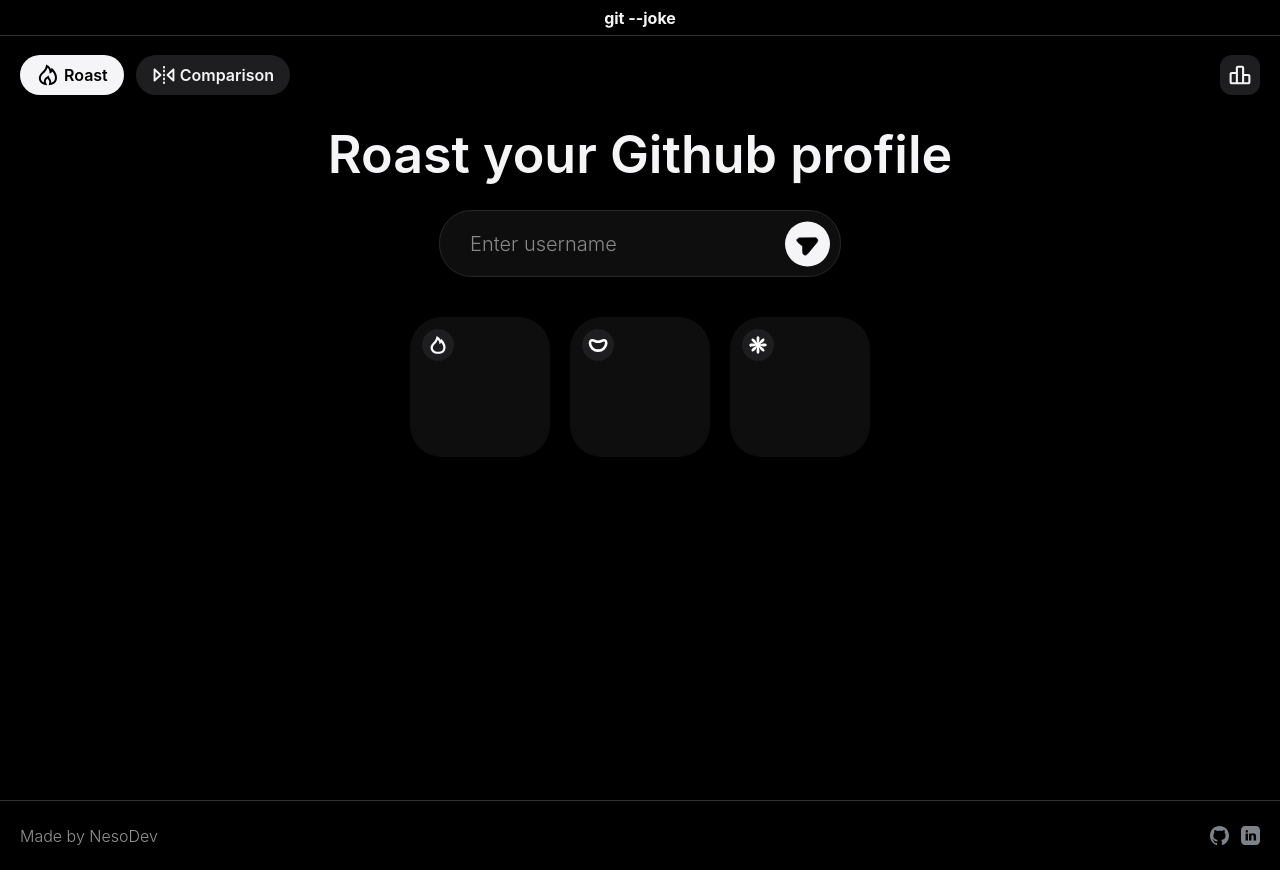
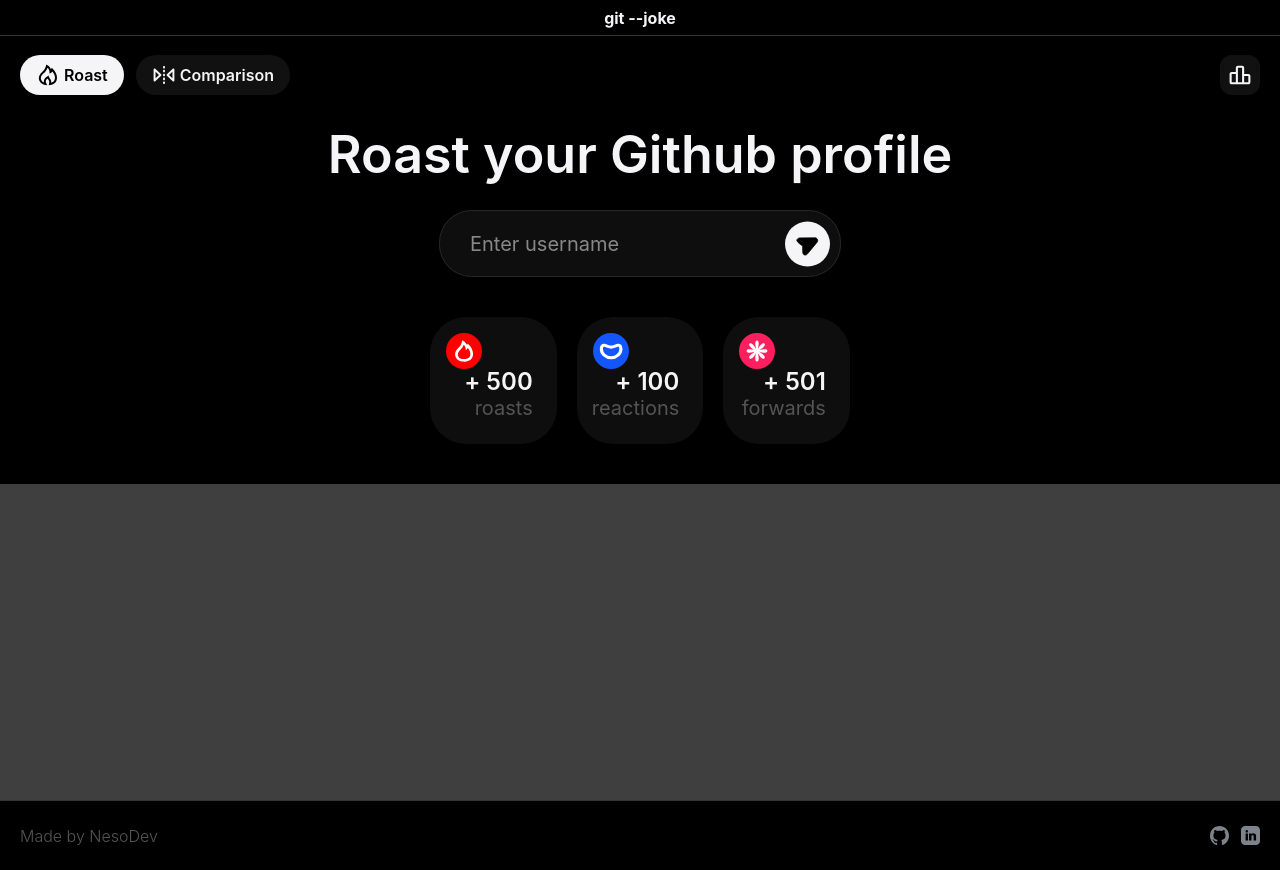
Before and after one commit to NesoDev/git-joke, a Nuxt app: page /home/roast in a window 1280 px wide. Built offline with nearby package versions, Linux system fonts and the light colour scheme.

Commit message:
change: remake roast page

```diff
--- a/app/assets/css/global.css
+++ b/app/assets/css/global.css
@@ -46,12 +46,12 @@
   --bg-surface: #000;
   --bg-primary: #f5f5f7;
   --bg-secondary: #0e0e0e;
-  --bg-tertiary: #1e1e20;
+  --bg-tertiary: #333336;
   --bg-quaternary: #111;
 
   /* ----- Text ----- */
   --text-primary: #f5f5f7;
-  --text-secondary: #939393;
+  --text-secondary: #545454;
   --text-active: #000;
   --text-inactive: #888888;
   --text-link: #2897ff;
--- a/app/components/InputRoast.vue
+++ b/app/components/InputRoast.vue
@@ -30,7 +30,7 @@
   font-family: -apple-system, BlinkMacSystemFont,
     "SF Pro Display", "SF Pro Text", "Inter",
     "Helvetica Neue", "Helvetica", "Arial", sans-serif;
-  font-weight: 300;
+  font-weight: 400;
   font-size: var(--r-size-5);
   color: var(--text-primary);
   box-sizing: border-box;
--- a/app/layouts/home.vue
+++ b/app/layouts/home.vue
@@ -30,7 +30,7 @@
 /* ---------------- General ---------------- */
 .layout-home {
     width: 100%;
-    height: calc(100svh - 35px);
+    height: calc(100dvh - 35px);
     display: flex;
     flex-direction: column;
     box-sizing: border-box;
@@ -74,7 +74,7 @@
     border-radius: var(--s-size-6);
     box-sizing: border-box;
     text-decoration: none;
-    background: var(--bg-tertiary);
+    background: var(--bg-quaternary);
     transition: background 0.15s ease;
 }
 
--- a/app/pages/home/roast.vue
+++ b/app/pages/home/roast.vue
@@ -4,7 +4,7 @@
 const metrics = reactive({
     roasts: { num: 509, counter: 0 },
     reactions: { num: 108, counter: 0 },
-    forwards: { num: 58, counter: 0 },
+    forwards: { num: 600, counter: 0 },
 })
 
 const stats = computed(() => {
@@ -59,37 +59,31 @@
                 <div class="page__metrics">
                     <div id="roasts-metric" class="metric-card">
                         <div id="roast-icon" class="metric-card__icon"><img src="/icons/ic_fire.svg" alt=""></div>
-                        <!--
-                        <p class="metric__text">
-                            <span class="metric__text-main">{{ `${stats.roasts < 10 ? "" : "+ "
+                        <p class="metric-card__text">
+                            <span class="metric-card__text-main">{{ `${stats.roasts < 10 ? "" : "+ "
                                 }${metrics.roasts.counter}` }}</span>
-                                    <span class="metric__text-secondary">roasts</span>
+                                    <span class="metric-card__text-secondary">roasts</span>
                         </p>
-                        -->
                     </div>
                     <div id="roasts-metric" class="metric-card">
                         <div id="reaction-icon" class="metric-card__icon"><img src="/icons/ic_smile.svg" alt=""></div>
-                        <!--
-                        <p class="metric__text">
-                            <span class="metric__text-main">{{ `${stats.reactions < 10 ? "" : "+ "
+                        <p class="metric-card__text">
+                            <span class="metric-card__text-main">{{ `${stats.reactions < 10 ? "" : "+ "
                                 }${metrics.reactions.counter}` }}</span>
-                                    <span class="metric__text-secondary">reactions</span>
+                                    <span class="metric-card__text-secondary">reactions</span>
                         </p>
-                        -->
                     </div>
                     <div id="roasts-metric" class="metric-card">
                         <div id="forward-icon" class="metric-card__icon"><img src="/icons/ic_asterisk.svg" alt=""></div>
-                        <!--
-                        <p class="metric__text">
-                            <span class="metric__text-main">{{ `${stats.forwards < 10 ? "" : "+ "
+                        <p class="metric-card__text">
+                            <span class="metric-card__text-main">{{ `${stats.forwards < 10 ? "" : "+ "
                                 }${metrics.forwards.counter}` }}</span>
-                                    <span class="metric__text-secondary">forwards</span>
+                                    <span class="metric-card__text-secondary">forwards</span>
                         </p>
-                        -->
                     </div>
                 </div>
-                <!--
                 <div class="page__details">
+                    <!--
                     <div class="details__text">
                         <p class="details__text-main">
                             <span>Brutally honest.</span>
@@ -120,8 +114,9 @@
                             </video>
                         </div>
                     </div>
+
+                -->
                 </div>
-                -->
             </div>
         </div>
     </NuxtLayout>
@@ -161,9 +156,9 @@
         "SF Pro Display", "SF Pro Icons", "Helvetica Neue", "Helvetica", "Arial", sans-serif;
     color: var(--text-primary);
     /** mobile first */
-    width: 13ch;
-    font-weight: 600;
-    font-size: var(--r-size-10);
+    width: 12ch;
+    font-weight: 700;
+    font-size: var(--r-size-9);
 }
 
 /** ---------------- Bottom ----------------*/
@@ -174,7 +169,7 @@
     flex-direction: column;
     align-items: center;
     /** mobile first */
-    gap: var(--s-size-5);
+    gap: var(--s-size-10);
 }
 
 .page__metrics {
@@ -183,10 +178,10 @@
     display: flex;
     flex-direction: row;
     /** mobile first */
-    width: fit-content;
-    height: 100px;
+    width: 100%;
+    height: clamp(95px, 35%, 140px);
     gap: clamp(var(--s-size-3), 4vw, var(--s-size-6));
-    justify-content: flex-start;
+    justify-content: center;
 }
 
 .metric-card {
@@ -196,27 +191,71 @@
     aspect-ratio: 1 / 1;
     background: var(--bg-secondary);
     /** mobiel first */
-    border-radius: var(--s-size-8);
+    border-radius: var(--s-size-6);
 }
 
 .metric-card__icon {
     position: absolute;
     border-radius: 50%;
+    width: auto;
+    aspect-ratio: 1 / 1;
+    background: var(--bg-tertiary);
     display: flex;
     justify-content: center;
     align-items: center;
     /** mobiel first */
-    top: 12px;
-    left: 12px;
-    height: var(--s-size-8);
-    width: auto;
-    aspect-ratio: 1 / 1;
-    background: var(--bg-tertiary);
+    top: var(--s-size-2);
+    left: var(--s-size-2);
+    height: var(--s-size-7);
+}
+
+#roast-icon {
+    background: #ff0000;
+}
+#reaction-icon {
+    background: #1356ff;
+}
+#forward-icon {
+    background: #ff1f5f;
 }
 
 .metric-card__icon img {
-    /** mobiel first */
-    height: var(--s-size-5);
+    /** mobile first */
+    height: var(--s-size-4);
+}
+
+.metric-card__text {
+    position: absolute;
+    display: flex;
+    flex-direction: column;
+    align-items: end;
+    margin: 0;
+    font-family: -apple-system, BlinkMacSystemFont,
+        "SF Pro Display", "SF Pro Icons", "Helvetica Neue", "Helvetica", "Arial", sans-serif;
+    /** mobile first */
+    bottom: var(--s-size-4);
+    right: var(--s-size-4);
+    gap: 0;
+}
+
+.metric-card__text-main {
+    color: var(--text-primary);
+    /** mobile first */
+    font-weight: 700;
+    font-size: var(--r-size-5);
+}
+
+.metric-card__text-secondary {
+    color: var(--text-secondary);
+    /** mobile first */
+    font-weight: 400;
+    font-size: var(--r-size-4);
+}
+
+.page__details {
+    width: 100%;
+    height: 100%;
+    background: rgb(63, 63, 63);
 }
 
 /** ========================================= */
@@ -235,10 +274,38 @@
         font-size: var(--r-size-13);
     }
 
+    .page__metrics {
+        height: 40%;
+        gap: var(--s-size-5);
+    }
 
-    .page__metrics {
-        height: 140px;
-        gap: var(--s-size-5);
+    .metric-card {
+        border-radius: var(--s-size-9);
+    }
+
+    .metric-card__icon {
+        top: var(--s-size-4);
+        left: var(--s-size-4);
+        height: var(--s-size-9);
+    }
+
+    .metric-card__icon img {
+        height: var(--s-size-6);
+    }
+
+    .metric-card__text {
+        bottom: var(--s-size-6);
+        right: var(--s-size-6);
+    }
+
+    .metric-card__text-main {
+        font-weight: 600;
+        font-size: var(--r-size-6);
+    }
+
+    .metric-card__text-secondary {
+        font-weight: 400;
+        font-size: var(--r-size-5);
     }
 }
 </style>
```
Also changed, not shown: 2 other files (tests, documents, lock files or other folders).
